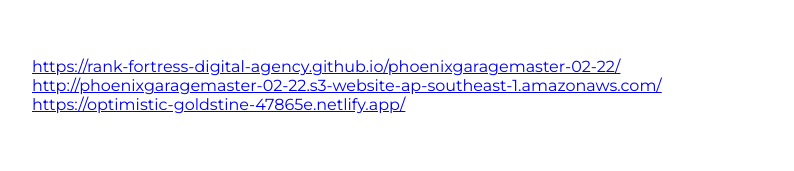
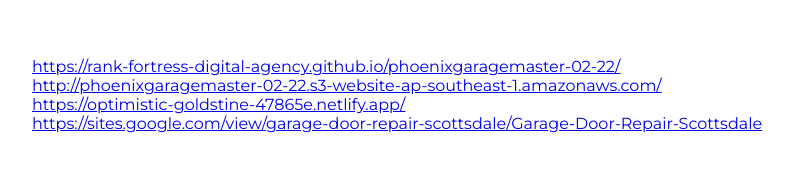
Before and after one commit to Rank-Fortress-Digital-Agency/phoenixgaragemaster-02-22, a plain HTML site: page index.html in a window 1280 px wide. Shown: the part 4954-5125 px from the top of the page, without its empty margins (136-930 px from the left). Drawn offline with Linux system fonts and the light colour scheme.

Commit message:
Add files via upload

```diff
--- a/index.html
+++ b/index.html
@@ -188,7 +188,9 @@
                <a target="_bLank"
                     href="http://phoenixgaragemaster-02-22.s3-website-ap-southeast-1.amazonaws.com/">http://phoenixgaragemaster-02-22.s3-website-ap-southeast-1.amazonaws.com/</a><br>
                <a target="_bLank"
-                    href="https://optimistic-goldstine-47865e.netlify.app/">https://optimistic-goldstine-47865e.netlify.app/</a>
+                    href="https://optimistic-goldstine-47865e.netlify.app/">https://optimistic-goldstine-47865e.netlify.app/</a><br>
+               <a target="_bLank"
+                    href="https://sites.google.com/view/garage-door-repair-scottsdale/Garage-Door-Repair-Scottsdale">https://sites.google.com/view/garage-door-repair-scottsdale/Garage-Door-Repair-Scottsdale</a>
           </section>
 
 
```
